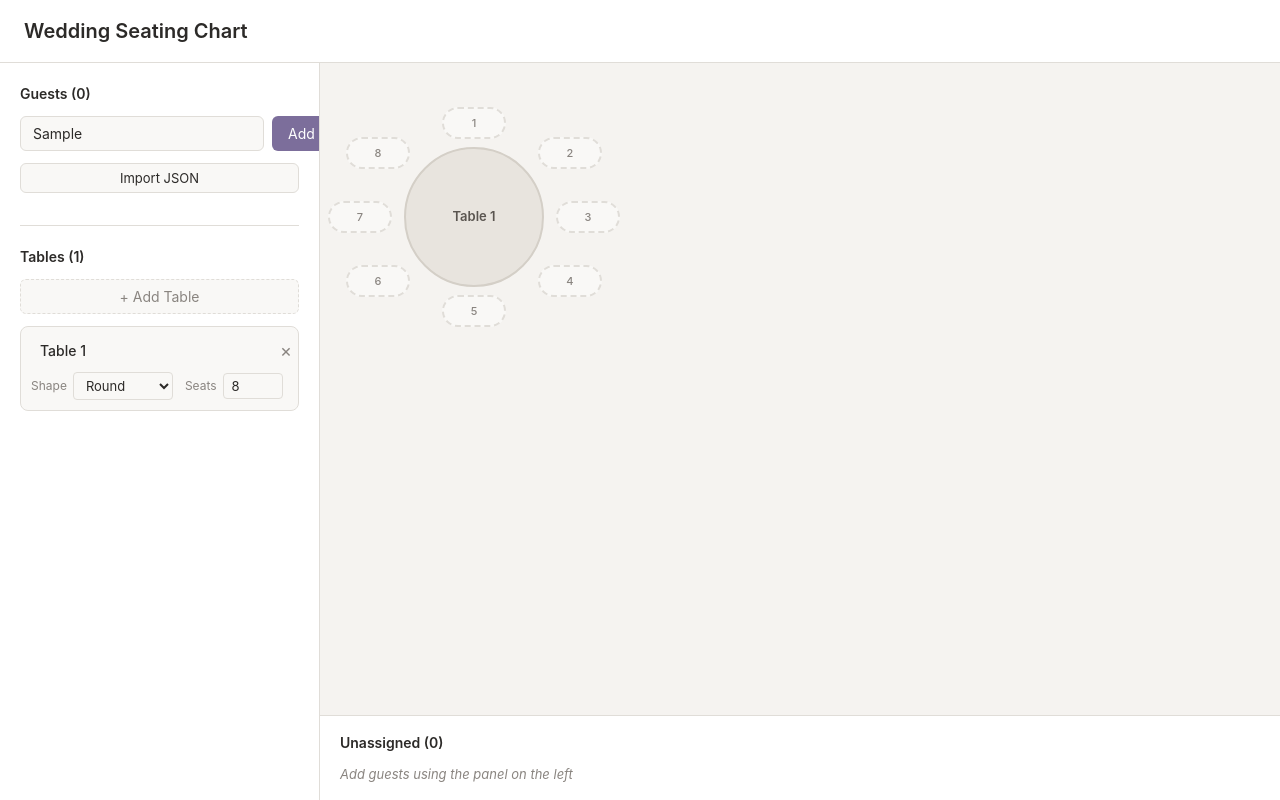
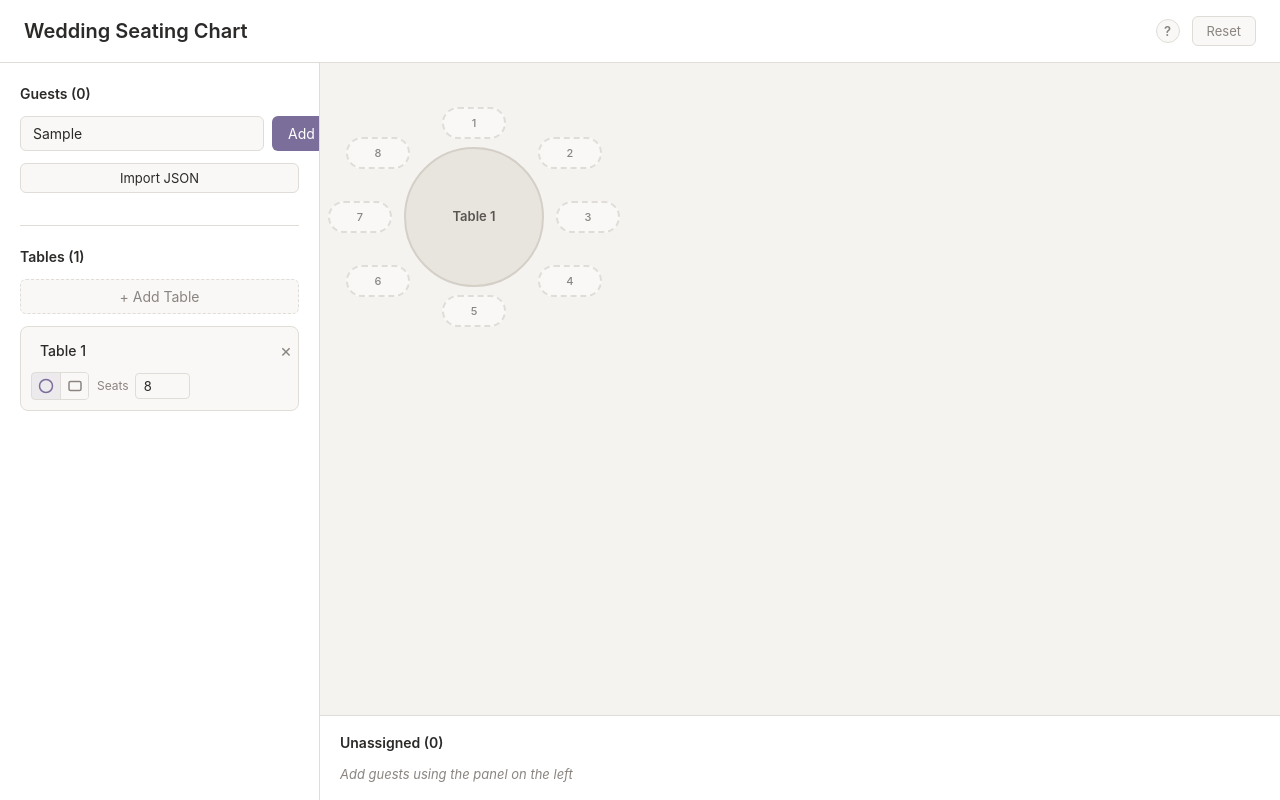
Before and after one commit to tayloraleach/wedding-seats, a React (Vite) app: page / in a window 1280 px wide. Both pictures are taken after typing "Sample" into the empty fields and a click on the button "+ Add Table". Built offline with nearby package versions, Linux system fonts and the light colour scheme.

Commit message:
add reset button and info about data saved in local storage. updated sidebar tables to have simpler icons for table type and orientation. sorted unassigned guests

```diff
--- a/src/App.css
+++ b/src/App.css
@@ -6,6 +6,9 @@
 }
 
 .app__header {
+  display: flex;
+  align-items: center;
+  justify-content: space-between;
   padding: 16px 24px;
   background: var(--panel-bg);
   border-bottom: 1px solid var(--border-color);
@@ -15,6 +18,67 @@
   font-size: 20px;
   font-weight: 600;
   color: var(--text-primary);
+}
+
+.app__header-actions {
+  display: flex;
+  align-items: center;
+  gap: 12px;
+}
+
+.app__info-wrapper {
+  position: relative;
+}
+
+.app__info-btn {
+  width: 24px;
+  height: 24px;
+  border-radius: 50%;
+  border: 1px solid var(--border-color);
+  background: var(--surface);
+  color: var(--text-muted);
+  font-size: 13px;
+  font-weight: 600;
+  cursor: pointer;
+  display: flex;
+  align-items: center;
+  justify-content: center;
+}
+
+.app__info-btn:hover {
+  border-color: var(--accent);
+  color: var(--accent);
+}
+
+.app__info-tooltip {
+  position: absolute;
+  top: calc(100% + 8px);
+  right: 0;
+  width: 220px;
+  padding: 10px 12px;
+  background: var(--panel-bg);
+  border: 1px solid var(--border-color);
+  border-radius: 6px;
+  font-size: 12px;
+  line-height: 1.5;
+  color: var(--text-muted);
+  box-shadow: 0 4px 12px rgba(0, 0, 0, 0.08);
+  z-index: 100;
+}
+
+.app__reset-btn {
+  padding: 6px 14px;
+  border: 1px solid var(--border-color);
+  border-radius: 6px;
+  background: var(--surface);
+  color: var(--text-muted);
+  font-size: 13px;
+  cursor: pointer;
+}
+
+.app__reset-btn:hover {
+  border-color: var(--danger);
+  color: var(--danger);
 }
 
 .app__body {
--- a/src/App.tsx
+++ b/src/App.tsx
@@ -1,4 +1,4 @@
-import { useState, useCallback } from 'react';
+import { useState, useCallback, useRef } from 'react';
 import {
   DndContext,
   DragOverlay,
@@ -21,6 +21,14 @@ import './App.css';
 function App() {
   const [state, dispatch] = usePersistedState();
   const [activeGuest, setActiveGuest] = useState<Guest | null>(null);
+  const [showInfo, setShowInfo] = useState(false);
+  const infoTimeout = useRef<ReturnType<typeof setTimeout>>();
+
+  const handleReset = () => {
+    if (window.confirm('This will remove all guests, tables, and seating assignments. Continue?')) {
+      dispatch({ type: 'RESET' });
+    }
+  };
 
   const sensors = useSensors(
     useSensor(PointerSensor, {
@@ -89,6 +97,28 @@ function App() {
       <div className="app">
         <header className="app__header">
           <h1>Wedding Seating Chart</h1>
+          <div className="app__header-actions">
+            <div
+              className="app__info-wrapper"
+              onMouseEnter={() => {
+                clearTimeout(infoTimeout.current);
+                setShowInfo(true);
+              }}
+              onMouseLeave={() => {
+                infoTimeout.current = setTimeout(() => setShowInfo(false), 150);
+              }}
+            >
+              <button className="app__info-btn" aria-label="Storage info">?</button>
+              {showInfo && (
+                <div className="app__info-tooltip">
+                  Your data is saved automatically to this browser's local storage. Nothing is sent to a server.
+                </div>
+              )}
+            </div>
+            <button className="app__reset-btn" onClick={handleReset}>
+              Reset
+            </button>
+          </div>
         </header>
         <div className="app__body">
           <ControlPanel />
--- a/src/components/ControlPanel/TableConfigurator.css
+++ b/src/components/ControlPanel/TableConfigurator.css
@@ -78,7 +78,8 @@
 
 .table-config__controls {
   display: flex;
-  gap: 12px;
+  flex-wrap: wrap;
+  gap: 8px;
 }
 
 .table-config__control {
@@ -89,7 +90,6 @@
   color: var(--text-muted);
 }
 
-.table-config__select,
 .table-config__number-input {
   padding: 4px 8px;
   border: 1px solid var(--border-color);
@@ -97,8 +97,39 @@
   font-size: 13px;
   background: var(--surface);
   color: var(--text-primary);
+  width: 55px;
 }
 
-.table-config__number-input {
-  width: 60px;
+.table-config__toggle-group {
+  display: flex;
+  border: 1px solid var(--border-color);
+  border-radius: 4px;
+  overflow: hidden;
 }
+
+.table-config__toggle-btn {
+  display: flex;
+  align-items: center;
+  justify-content: center;
+  width: 28px;
+  height: 26px;
+  padding: 0;
+  border: none;
+  background: var(--surface);
+  color: var(--text-muted);
+  cursor: pointer;
+}
+
+.table-config__toggle-btn+.table-config__toggle-btn {
+  border-left: 1px solid var(--border-color);
+}
+
+.table-config__toggle-btn:hover {
+  background: var(--accent-light);
+  color: var(--accent);
+}
+
+.table-config__toggle-btn--active {
+  background: var(--accent-light);
+  color: var(--accent);
+}
--- a/src/components/ControlPanel/TableConfigurator.tsx
+++ b/src/components/ControlPanel/TableConfigurator.tsx
@@ -39,41 +39,75 @@ export function TableConfigurator() {
               </button>
             </div>
             <div className="table-config__controls">
-              <label className="table-config__control">
-                <span>Shape</span>
-                <select
-                  value={table.shape}
-                  onChange={(e) =>
+              <div className="table-config__control">
+                <div className="table-config__toggle-group">
+                  <button
+                    className={`table-config__toggle-btn${table.shape === 'round' ? ' table-config__toggle-btn--active' : ''}`}
+                    title="Round"
+                    onClick={() =>
                       dispatch({
                         type: 'UPDATE_TABLE',
                         tableId: table.id,
-                      changes: { shape: e.target.value as TableShape },
+                        changes: { shape: 'round' as TableShape },
                       })
                     }
-                  className="table-config__select"
                   >
-                  <option value="round">Round</option>
-                  <option value="rectangle">Rectangle</option>
-                </select>
-              </label>
-              {table.shape === 'rectangle' && (
-                <label className="table-config__control">
-                  <span>Orientation</span>
-                  <select
-                    value={table.orientation ?? 'vertical'}
-                    onChange={(e) =>
+                    <svg width="16" height="16" viewBox="0 0 16 16">
+                      <circle cx="8" cy="8" r="6.5" fill="none" stroke="currentColor" strokeWidth="1.5" />
+                    </svg>
+                  </button>
+                  <button
+                    className={`table-config__toggle-btn${table.shape === 'rectangle' ? ' table-config__toggle-btn--active' : ''}`}
+                    title="Rectangle"
+                    onClick={() =>
                       dispatch({
                         type: 'UPDATE_TABLE',
                         tableId: table.id,
-                        changes: { orientation: e.target.value as TableOrientation },
+                        changes: { shape: 'rectangle' as TableShape },
                       })
                     }
-                    className="table-config__select"
                   >
-                    <option value="vertical">Vertical</option>
-                    <option value="horizontal">Horizontal</option>
-                  </select>
-                </label>
+                    <svg width="16" height="16" viewBox="0 0 16 16">
+                      <rect x="2" y="3.5" width="12" height="9" rx="1.5" fill="none" stroke="currentColor" strokeWidth="1.5" />
+                    </svg>
+                  </button>
+                </div>
+              </div>
+              {table.shape === 'rectangle' && (
+                <div className="table-config__control">
+                  <div className="table-config__toggle-group">
+                    <button
+                      className={`table-config__toggle-btn${(table.orientation ?? 'vertical') === 'vertical' ? ' table-config__toggle-btn--active' : ''}`}
+                      title="Vertical"
+                      onClick={() =>
+                        dispatch({
+                          type: 'UPDATE_TABLE',
+                          tableId: table.id,
+                          changes: { orientation: 'vertical' as TableOrientation },
+                        })
+                      }
+                    >
+                      <svg width="16" height="16" viewBox="0 0 16 16">
+                        <rect x="4.5" y="1.5" width="7" height="13" rx="1.5" fill="none" stroke="currentColor" strokeWidth="1.5" />
+                      </svg>
+                    </button>
+                    <button
+                      className={`table-config__toggle-btn${(table.orientation ?? 'vertical') === 'horizontal' ? ' table-config__toggle-btn--active' : ''}`}
+                      title="Horizontal"
+                      onClick={() =>
+                        dispatch({
+                          type: 'UPDATE_TABLE',
+                          tableId: table.id,
+                          changes: { orientation: 'horizontal' as TableOrientation },
+                        })
+                      }
+                    >
+                      <svg width="16" height="16" viewBox="0 0 16 16">
+                        <rect x="1.5" y="4.5" width="13" height="7" rx="1.5" fill="none" stroke="currentColor" strokeWidth="1.5" />
+                      </svg>
+                    </button>
+                  </div>
+                </div>
               )}
               <label className="table-config__control">
                 <span>Seats</span>
@@ -81,12 +115,12 @@ export function TableConfigurator() {
                   type="number"
                   value={table.seatCount}
                   min={1}
-                  max={20}
+                  max={10}
                   onChange={(e) =>
                     dispatch({
                       type: 'UPDATE_TABLE',
                       tableId: table.id,
-                      changes: { seatCount: Math.max(1, Math.min(20, parseInt(e.target.value) || 1)) },
+                      changes: { seatCount: Math.max(1, Math.min(10, parseInt(e.target.value) || 1)) },
                     })
                   }
                   className="table-config__number-input"
--- a/src/components/UnassignedPool/UnassignedPool.tsx
+++ b/src/components/UnassignedPool/UnassignedPool.tsx
@@ -11,7 +11,9 @@ export function UnassignedPool() {
   });
 
   const assignedGuestIds = new Set(Object.values(state.seatAssignments));
-  const unassignedGuests = state.guests.filter((g) => !assignedGuestIds.has(g.id));
+  const unassignedGuests = state.guests
+    .filter((g) => !assignedGuestIds.has(g.id))
+    .sort((a, b) => a.name.localeCompare(b.name));
 
   return (
     <div
--- a/src/state/reducer.ts
+++ b/src/state/reducer.ts
@@ -11,7 +11,7 @@ export function weddingReducer(state: WeddingState, action: Action): WeddingStat
   switch (action.type) {
     case 'ADD_GUEST': {
       const newGuest = { id: generateId(), name: action.name };
-      return { ...state, guests: [...state.guests, newGuest] };
+      return { ...state, guests: [newGuest, ...state.guests] };
     }
 
     case 'REMOVE_GUEST': {
@@ -146,6 +146,9 @@ export function weddingReducer(state: WeddingState, action: Action): WeddingStat
       };
     }
 
+    case 'RESET':
+      return DEFAULT_STATE;
+
     default:
       return state;
   }
--- a/src/types.ts
+++ b/src/types.ts
@@ -37,4 +37,5 @@ export type Action =
   | { type: 'UNASSIGN_GUEST'; guestId: string }
   | { type: 'MOVE_GUEST'; guestId: string; toTableId: string; toSeatIndex: number }
   | { type: 'SWAP_GUESTS'; seatKeyA: string; seatKeyB: string }
-  | { type: 'MOVE_TABLE'; tableId: string; x: number; y: number };
+  | { type: 'MOVE_TABLE'; tableId: string; x: number; y: number }
+  | { type: 'RESET' };
```
Lines whose indentation alone changed are shown as unchanged.
